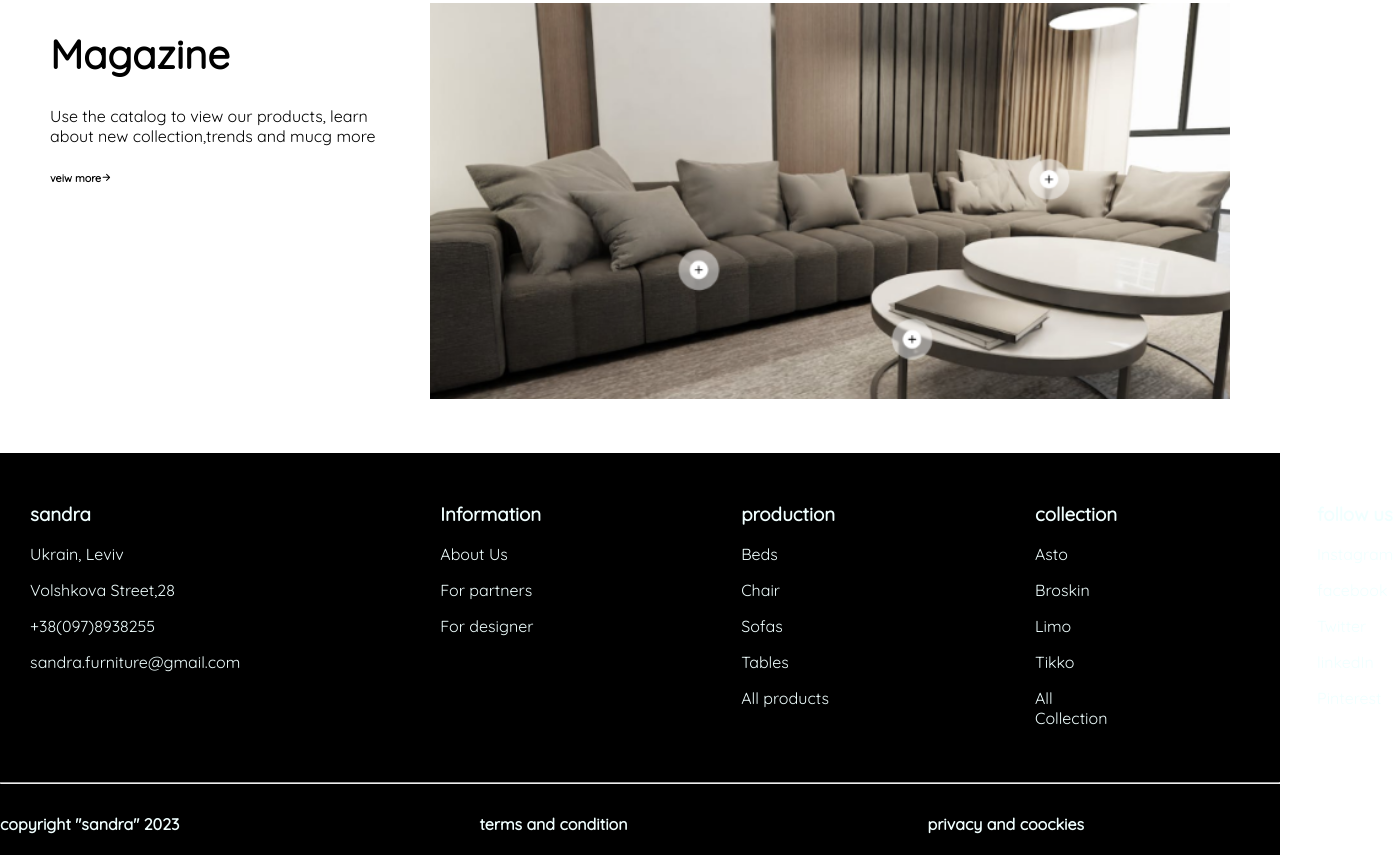
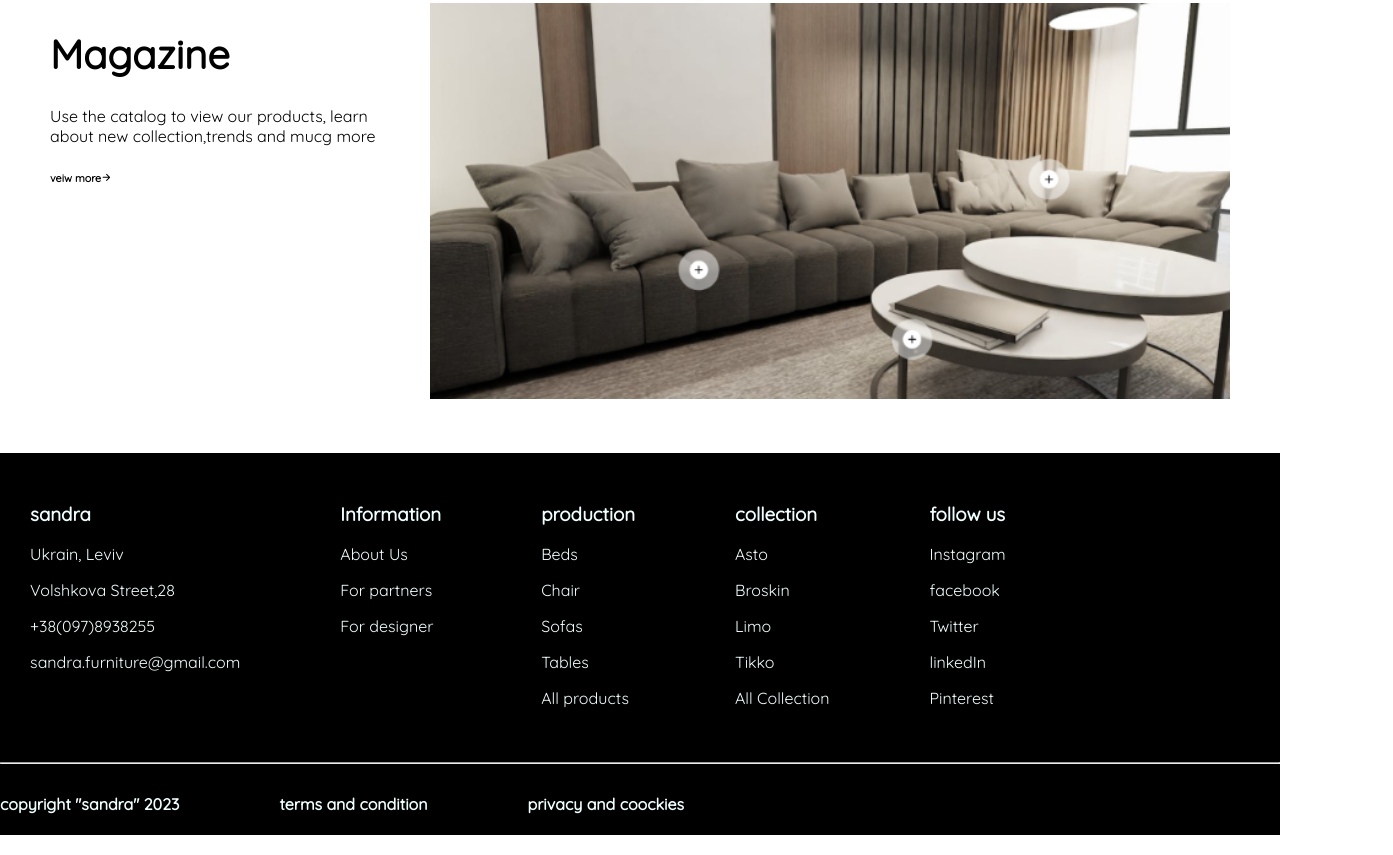
Before and after one commit to MAUREEN-OUGODEV/furniture, a plain HTML site: page index.html in a window 1280 px wide. Shown: the part 2787-3642 px from the top of the page, 1393 px wide, since content can reach past the window. Drawn offline with nearby package versions, Linux system fonts and the light colour scheme.

Commit message:
pushing changes

```diff
--- a/style.css
+++ b/style.css
@@ -164,10 +164,10 @@ border-bottom: 0.5px solid white;
 }
 .endlace{
     display: flex;
-    gap: 200px;
+    gap: 100px;
     padding: 30px;
 }
 .end{
     display:flex;
-    gap:300px;
+    gap:100px;
 }
```
